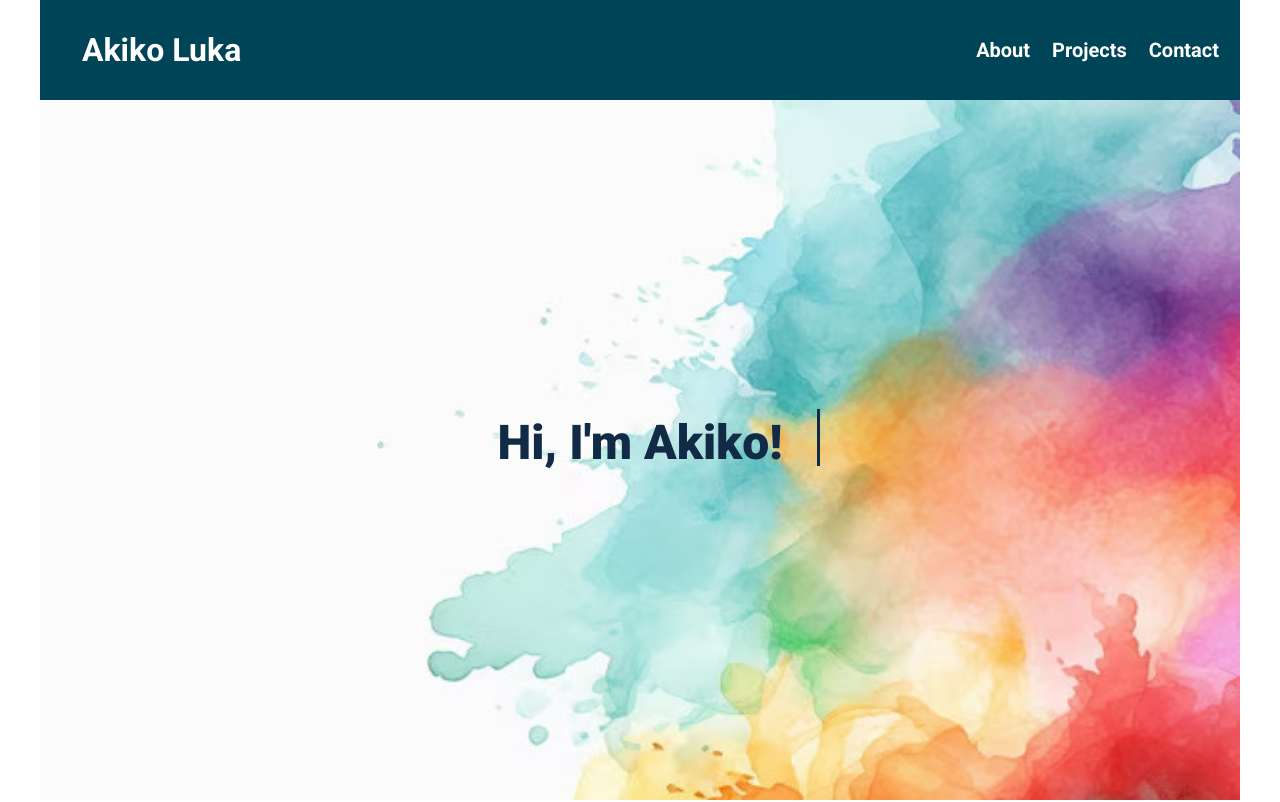
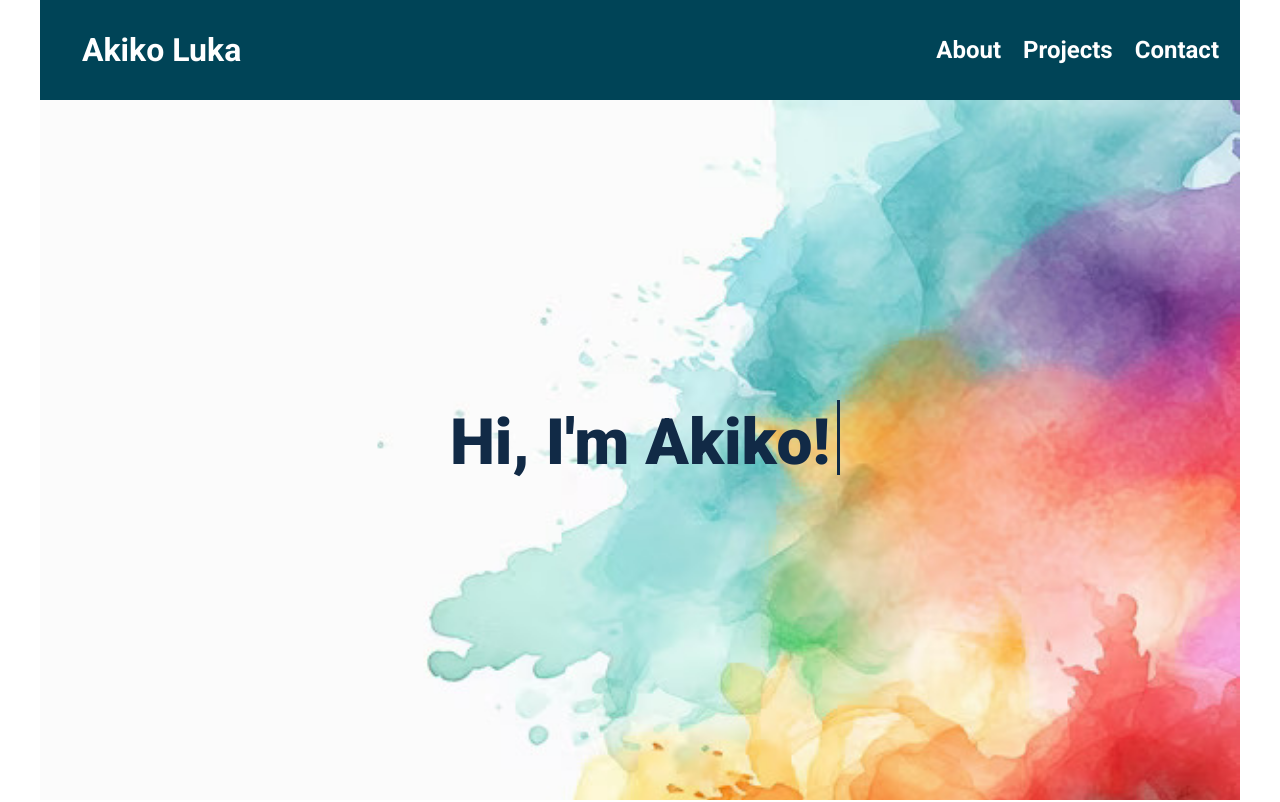
Before and after one commit to akiko-luka/akiko-portfolio, a React (Vite) app: page / in a window 1280 px wide. Shown: the top 802 px of the page. Built offline with nearby package versions, Linux system fonts and the light colour scheme.

Commit message:
add viewport

```diff
--- a/src/components/Header/Navbar.css
+++ b/src/components/Header/Navbar.css
@@ -28,7 +28,7 @@
       cursor: pointer;
       border-radius: 5px;
       font-weight: 700;
-      font-size: 1.25rem;
+      font-size: 1rem;
       color: var(--white);
       padding: 10px;
       transition: transform 300ms;
@@ -42,3 +42,12 @@
     }
   }
 }
+
+@media screen and (min-width: 786px) {
+  .navbar__container {
+
+    .navbar__menu a {
+      font-size: 1.5rem;
+    }
+  }
+}
--- a/src/components/Hero/Hero.css
+++ b/src/components/Hero/Hero.css
@@ -52,7 +52,31 @@
     50%,
     75%,
     100% {
+      width: 400px;
       /* width: 375.47px; */
-      width: 360px;
+      /* width: 360px; */
     }
   }
+
+
+  @media screen and (min-width: 786px) {
+
+    .hero {
+
+      .hero__title::before,
+      .hero__title {
+        font-size: 4rem;
+      }
+
+      @keyframes typing {
+        0% {
+          width: 0;
+        }
+        25%, 50%, 75%, 100% {
+          width: 550px;
+          /* width: 600px; */
+          /* width: 400px; */
+        }
+      }
+    }
+  }
```
